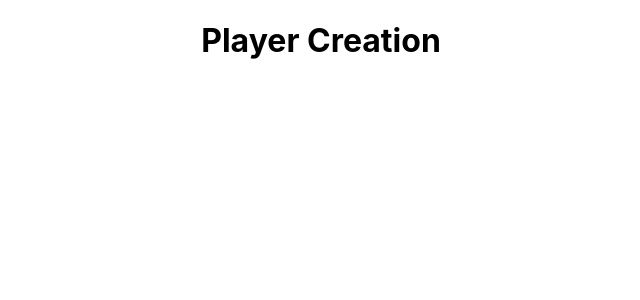
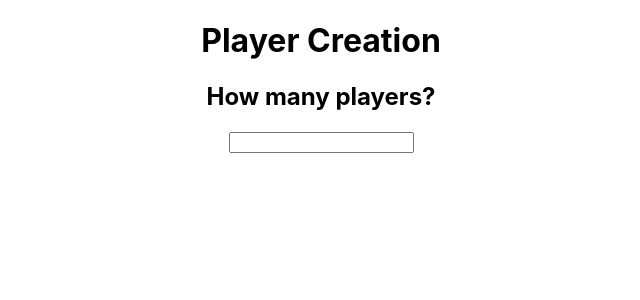
Before and after one commit to MagoroGraphics/covatars-remastered, a React (Create React App) app: page / in a window 1280 px wide. Shown: the top 300 px of the page, without its empty margins (319-959 px from the left). Built offline with nearby package versions, Linux system fonts and the light colour scheme.

Commit message:
Adds states for player list and form stage

```diff
--- a/src/components/PlayerCreation.tsx
+++ b/src/components/PlayerCreation.tsx
@@ -1,11 +1,22 @@
-import React from "react";
+import React , {useState} from "react";
 import { Player } from "../types/PlayerType";
 
 const PlayerCreation = () => {
 
+const [stage, setStage] = useState("PlayerNumberInput")
+const [players, setPlayers] = useState({})
+
+    //Create an option to introduce number of players
+    //Create a state to know which stage the app is in
+    //Based on number of players, display input for player names
+    //Create a state with a players object
+    //Post players to database
+
     return(
         <div>
             <h1>Player Creation</h1>
+            {stage === "PlayerNumberInput" && <form><h2>How many players?</h2><input value=""></input></form>}
+            {stage === "PlayerCreation" && <h3>Create Players</h3>}
         </div>
     )
 }
```
